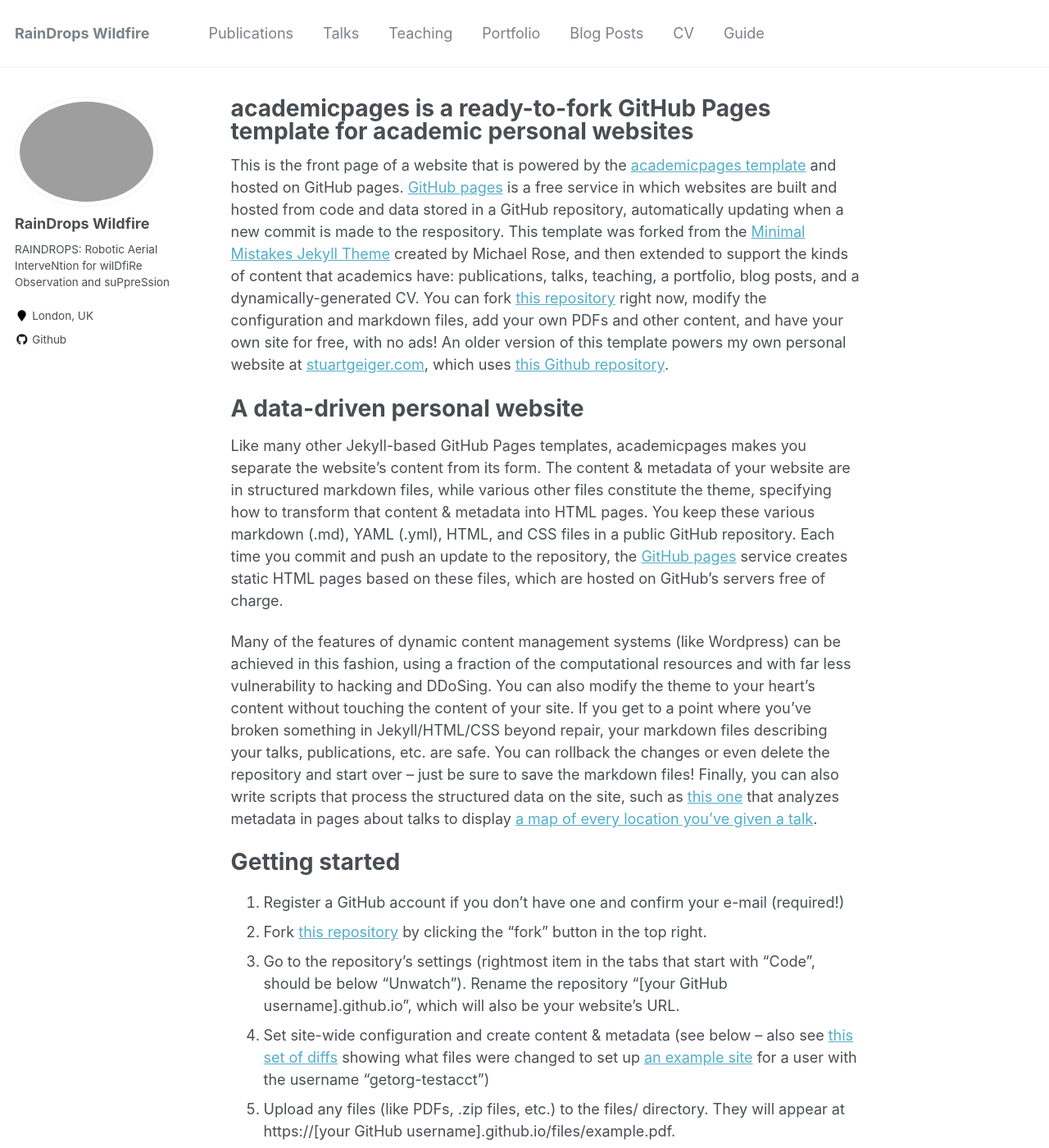
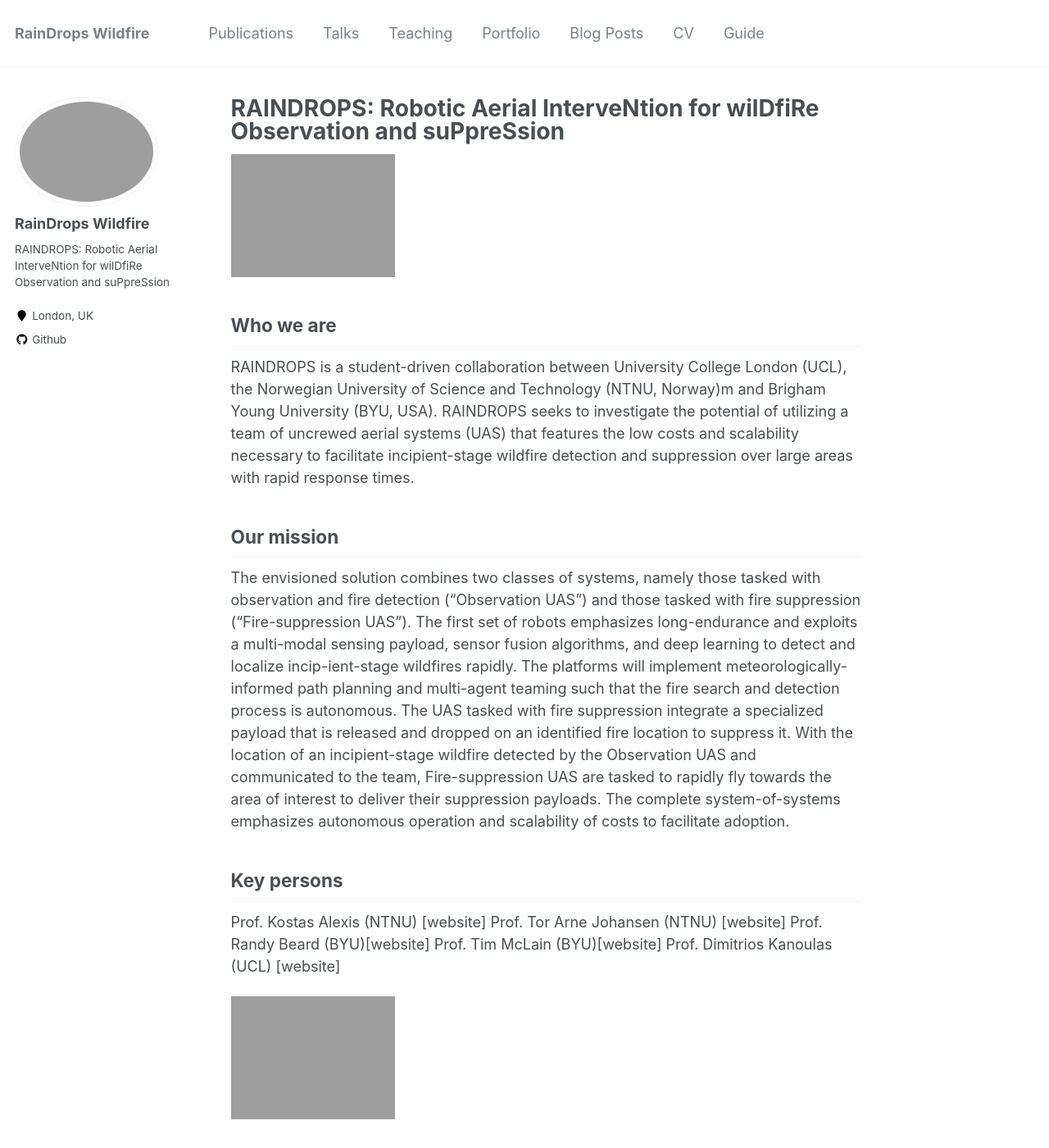
Before and after one commit to rpl-as-ucl/raindrops-wildfire, a Jekyll site: the page built from _pages/about.md, in a window 1280 px wide and 1400 px high. Shown: the whole window at 82% size. Built offline with Jekyll 4.4.1, drawn with Linux system fonts in a browser that asks for light colours; some of the changed text lies outside the part shown.

Commit message:
Update about.md

```diff
--- a/_pages/about.md
+++ b/_pages/about.md
@@ -1,50 +1,34 @@
 ---
 permalink: /
-title: "academicpages is a ready-to-fork GitHub Pages template for academic personal websites"
-excerpt: "About me"
+title: "RAINDROPS: Robotic Aerial InterveNtion for wilDfiRe Observation and suPpreSsion"
+excerpt: "RainDrops Wildfire"
 author_profile: true
 redirect_from:
   - /about/
   - /about.html
 ---
 
-This is the front page of a website that is powered by the [academicpages template](https://github.com/academicpages/academicpages.github.io) and hosted on GitHub pages. [GitHub pages](https://pages.github.com) is a free service in which websites are built and hosted from code and data stored in a GitHub repository, automatically updating when a new commit is made to the respository. This template was forked from the [Minimal Mistakes Jekyll Theme](https://mmistakes.github.io/minimal-mistakes/) created by Michael Rose, and then extended to support the kinds of content that academics have: publications, talks, teaching, a portfolio, blog posts, and a dynamically-generated CV. You can fork [this repository](https://github.com/academicpages/academicpages.github.io) right now, modify the configuration and markdown files, add your own PDFs and other content, and have your own site for free, with no ads! An older version of this template powers my own personal website at [stuartgeiger.com](http://stuartgeiger.com), which uses [this Github repository](https://github.com/staeiou/staeiou.github.io).
+<img src='https://rpl-as-ucl.github.io/raindrops-wildfire/images/logos/raindrops-main.png' width="200">
 
-A data-driven personal website
-======
-Like many other Jekyll-based GitHub Pages templates, academicpages makes you separate the website's content from its form. The content & metadata of your website are in structured markdown files, while various other files constitute the theme, specifying how to transform that content & metadata into HTML pages. You keep these various markdown (.md), YAML (.yml), HTML, and CSS files in a public GitHub repository. Each time you commit and push an update to the repository, the [GitHub pages](https://pages.github.com/) service creates static HTML pages based on these files, which are hosted on GitHub's servers free of charge.
+## **Who we are**
+RAINDROPS is a student-driven collaboration between University College London (UCL), the Norwegian University of Science and Technology (NTNU, Norway)m and Brigham Young University (BYU, USA). RAINDROPS seeks to investigate the potential of utilizing a team of uncrewed aerial systems (UAS) that features the low costs and scalability necessary to facilitate incipient-stage wildfire detection and suppression over large areas with rapid response times.
 
-Many of the features of dynamic content management systems (like Wordpress) can be achieved in this fashion, using a fraction of the computational resources and with far less vulnerability to hacking and DDoSing. You can also modify the theme to your heart's content without touching the content of your site. If you get to a point where you've broken something in Jekyll/HTML/CSS beyond repair, your markdown files describing your talks, publications, etc. are safe. You can rollback the changes or even delete the repository and start over -- just be sure to save the markdown files! Finally, you can also write scripts that process the structured data on the site, such as [this one](https://github.com/academicpages/academicpages.github.io/blob/master/talkmap.ipynb) that analyzes metadata in pages about talks to display [a map of every location you've given a talk](https://academicpages.github.io/talkmap.html).
 
-Getting started
-======
-1. Register a GitHub account if you don't have one and confirm your e-mail (required!)
-1. Fork [this repository](https://github.com/academicpages/academicpages.github.io) by clicking the "fork" button in the top right.
-1. Go to the repository's settings (rightmost item in the tabs that start with "Code", should be below "Unwatch"). Rename the repository "[your GitHub username].github.io", which will also be your website's URL.
-1. Set site-wide configuration and create content & metadata (see below -- also see [this set of diffs](http://archive.is/3TPas) showing what files were changed to set up [an example site](https://getorg-testacct.github.io) for a user with the username "getorg-testacct")
-1. Upload any files (like PDFs, .zip files, etc.) to the files/ directory. They will appear at https://[your GitHub username].github.io/files/example.pdf.
-1. Check status by going to the repository settings, in the "GitHub pages" section
+## **Our mission**
+The envisioned solution combines two classes of systems, namely those tasked with observation and fire detection (“Observation UAS”) and those tasked with fire suppression (“Fire-suppression UAS”). The first set of robots emphasizes long-endurance and exploits a multi-modal sensing payload, sensor fusion algorithms, and deep learning to detect and localize incip-ient-stage wildfires rapidly. The platforms will implement meteorologically-informed path planning and multi-agent teaming such that the fire search and detection process is autonomous. The UAS tasked with fire suppression integrate a specialized payload that is released and dropped on an identified fire location to suppress it. With the location of an incipient-stage wildfire detected by the Observation UAS and communicated to the team, Fire-suppression UAS are tasked to rapidly fly towards the area of interest to deliver their suppression payloads. The complete system-of-systems emphasizes autonomous operation and scalability of costs to facilitate adoption.
 
-Site-wide configuration
-------
-The main configuration file for the site is in the base directory in [_config.yml](https://github.com/academicpages/academicpages.github.io/blob/master/_config.yml), which defines the content in the sidebars and other site-wide features. You will need to replace the default variables with ones about yourself and your site's github repository. The configuration file for the top menu is in [_data/navigation.yml](https://github.com/academicpages/academicpages.github.io/blob/master/_data/navigation.yml). For example, if you don't have a portfolio or blog posts, you can remove those items from that navigation.yml file to remove them from the header.
+## **Key persons**
+Prof. Kostas Alexis (NTNU) [website]
+Prof. Tor Arne Johansen (NTNU) [website]
+Prof. Randy Beard (BYU)[website]
+Prof. Tim McLain (BYU)[website]
+Prof. Dimitrios Kanoulas (UCL) [website]
 
-Create content & metadata
-------
-For site content, there is one markdown file for each type of content, which are stored in directories like _publications, _talks, _posts, _teaching, or _pages. For example, each talk is a markdown file in the [_talks directory](https://github.com/academicpages/academicpages.github.io/tree/master/_talks). At the top of each markdown file is structured data in YAML about the talk, which the theme will parse to do lots of cool stuff. The same structured data about a talk is used to generate the list of talks on the [Talks page](https://academicpages.github.io/talks), each [individual page](https://academicpages.github.io/talks/2012-03-01-talk-1) for specific talks, the talks section for the [CV page](https://academicpages.github.io/cv), and the [map of places you've given a talk](https://academicpages.github.io/talkmap.html) (if you run this [python file](https://github.com/academicpages/academicpages.github.io/blob/master/talkmap.py) or [Jupyter notebook](https://github.com/academicpages/academicpages.github.io/blob/master/talkmap.ipynb), which creates the HTML for the map based on the contents of the _talks directory).
 
-**Markdown generator**
+<img src='https://rpl-as-ucl.github.io/raindrops-wildfire/images/logos/raindrops-observation.png' width="200">
+## **Fire-Observation Aerial Robots**
+The Fire-observation aerial robots of RAINDROPS integrate a multi-modal sensing payload tasked with the goal of detecting and localizing incipient-stage wildfires from high-altitude. The system relies on deep learning applied across sensor signatures and a custom actuated perception solution to increase area coverage. The fire-observation aerial robots of RAINDROPS shall operate in a team of systems with multiple such units operating simultaneously in order to cover a 1,000km2 area rapidly.
 
-I have also created [a set of Jupyter notebooks](https://github.com/academicpages/academicpages.github.io/tree/master/markdown_generator
-) that converts a CSV containing structured data about talks or presentations into individual markdown files that will be properly formatted for the academicpages template. The sample CSVs in that directory are the ones I used to create my own personal website at stuartgeiger.com. My usual workflow is that I keep a spreadsheet of my publications and talks, then run the code in these notebooks to generate the markdown files, then commit and push them to the GitHub repository.
-
-How to edit your site's GitHub repository
-------
-Many people use a git client to create files on their local computer and then push them to GitHub's servers. If you are not familiar with git, you can directly edit these configuration and markdown files directly in the github.com interface. Navigate to a file (like [this one](https://github.com/academicpages/academicpages.github.io/blob/master/_talks/2012-03-01-talk-1.md) and click the pencil icon in the top right of the content preview (to the right of the "Raw | Blame | History" buttons). You can delete a file by clicking the trashcan icon to the right of the pencil icon. You can also create new files or upload files by navigating to a directory and clicking the "Create new file" or "Upload files" buttons.
-
-Example: editing a markdown file for a talk
-![Editing a markdown file for a talk](/images/editing-talk.png)
-
-For more info
-------
-More info about configuring academicpages can be found in [the guide](https://academicpages.github.io/markdown/). The [guides for the Minimal Mistakes theme](https://mmistakes.github.io/minimal-mistakes/docs/configuration/) (which this theme was forked from) might also be helpful.
+<img src='https://rpl-as-ucl.github.io/raindrops-wildfire/images/logos/raindrops-suppression.png' width="200">
+## **Fire-suppression Aerial Robots**
+The Fire-suppression aerial robots of RAINDROPS ferry a glider vehicle that is released [(1) “Drop-off”], ignites its solid-state engine [(2) “Ignition”, optional step that may not be integrated on the final prototype] and autonomously homes to the exact location of the fire [(3) “Homing & maneuvering”]. At this point, it releases the suppression material—in a specialized droppable container—such that it penetrates through dense forest canopy and gets released at the exact fire location. The fire-suppressing glider aircraft also operates autonomously while retaining connectivity with the ferrying robot to get up-to-date information about the fire [(4) “Fire-suppression payload delivery”]. The glider autonomously flies away from the fire [(5) “Fly-away”] in order not to contribute flammable materials to the fire. Its small battery, responsible only for avionics and low-power servo mechanisms (no motors) shall be enclosed on a specialized fire-safe container.
```
